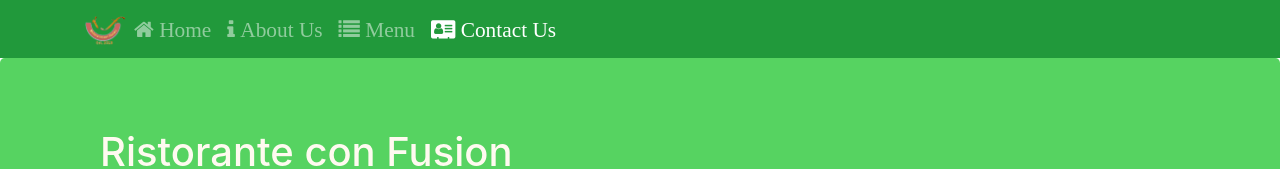
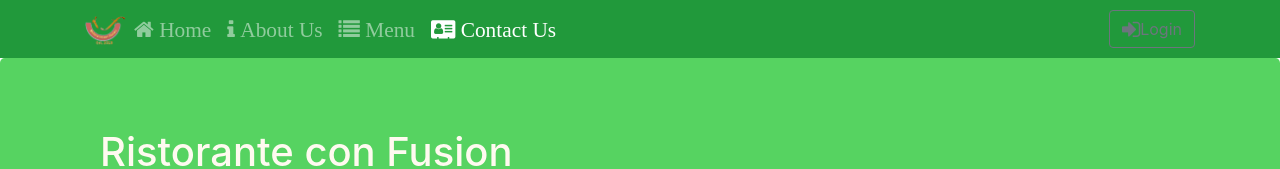
Before and after one commit to hoss299/confusion-react, a React (Create React App) app: page /contactus in a window 1280 px wide. Shown: the top 169 px of the page. Built offline with nearby package versions, Linux system fonts and the light colour scheme.

Commit message:
Uncontrolled forms (login form)

```diff
--- a/src/components/HeaderComponent.js
+++ b/src/components/HeaderComponent.js
@@ -1,5 +1,5 @@
 import React, { Component } from 'react';
-import { Navbar, NavbarBrand, Nav, NavbarToggler, Collapse, NavItem, Jumbotron } from "reactstrap";
+import { Navbar, NavbarBrand, Nav, NavbarToggler, Collapse, NavItem, Jumbotron, Button, Modal, ModalHeader, ModalBody, FormGroup, Form, Input, Label } from "reactstrap";
 import { NavLink } from 'react-router-dom'
 
 class Header extends Component {
@@ -7,15 +7,30 @@
     constructor(props) {
         super(props);
         this.state = {
-            isNavOpen: false
+            isNavOpen: false,
+            isModalOpen: false
         };
         this.toggleNav = this.toggleNav.bind(this);
+        this.toggleModal = this.toggleModal.bind(this);
+        this.handleLogin = this.handleLogin.bind(this);
     }
 
     toggleNav() {
         this.setState({
-            isNavOpen: !this.state.isNavOpen
+            isNavOpen: !this.state.isNavOpen,
         });
+    }
+
+    toggleModal() {
+        this.setState({
+            isModalOpen: !this.state.isModalOpen,
+        });
+    }
+
+    handleLogin(event) {
+        this.toggleModal();
+        alert(`Username: ${this.username.value} Password: ${this.password.value} Remember: ${this.remember.checked}`);
+        event.preventDefault();
     }
 
     render() {
@@ -54,6 +69,13 @@
                                     </NavLink>
                                 </NavItem>
                             </Nav>
+                            <Nav className="ml-auto" navbar>
+                                <NavItem>
+                                    <Button outline onClick={this.toggleModal}>
+                                        <span className="fa fa-sign-in fa-lg"></span>Login
+                                    </Button>
+                                </NavItem>
+                            </Nav>
                         </Collapse>
                     </div>
                 </Navbar>
@@ -67,6 +89,28 @@
                         </div>
                     </div>
                 </Jumbotron>
+                <Modal isOpen={this.state.isModalOpen} toggle={this.toggleModal}>
+                    <ModalHeader toggle={this.toggleModal}>Login</ModalHeader>
+                    <ModalBody>
+                        <Form onSubmit={this.handleLogin}>
+                        <FormGroup>
+                                <Label htmlFor="username">Username </Label>
+                                <Input type="text" id="username" name="username" innerRef={(input) => this.username = input}/>
+                            </FormGroup>
+                            <FormGroup>
+                                <Label htmlFor="password">Password </Label>
+                                <Input type="password" id="password" name="password" innerRef={(input) => this.password = input}/>
+                            </FormGroup>
+                            <FormGroup check>
+                                <Label check>
+                                    <Input type="checkbox" name="remember" innerRef={(input) => this.remember = input}/>
+                                    Remember me
+                                </Label>
+                            </FormGroup>
+                            <Button type="submit" value="submit" color="primary">Login</Button>
+                        </Form>
+                    </ModalBody>
+                </Modal>
             </React.Fragment>
         )
 
```
